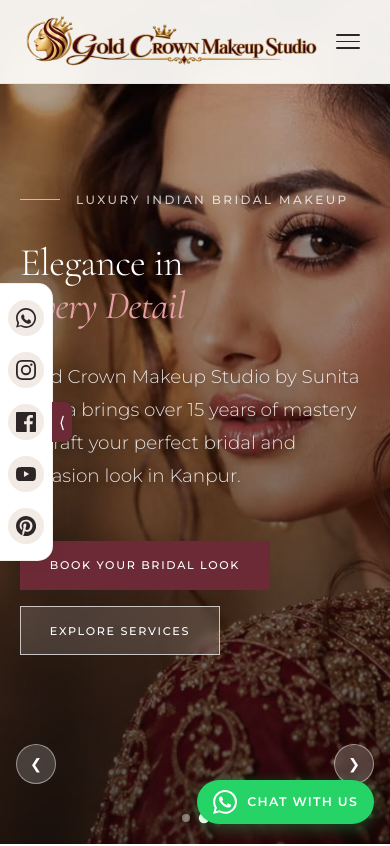
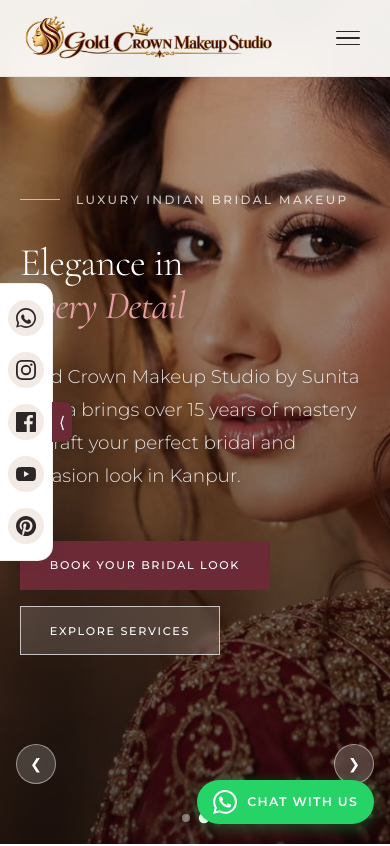
Before and after one commit to Jayvadhvani/Makeup, a React (Vite) app: page / in a window 390 px wide. Shown: the top 846 px of the page. Built offline with nearby package versions, Linux system fonts and the light colour scheme.

Commit message:
Forced logo link to strictly be 80% on mobile and aligned to the left edge

```diff
--- a/src/index.css
+++ b/src/index.css
@@ -724,14 +724,20 @@ img, svg {
     }
     .menu-btn    { display: flex; }
 
-    /* Logo — 80% of header on mobile */
+    /* Logo — Strictly 80% of header on mobile */
     .logo-link {
-        flex: 1;
+        flex: 0 0 80%;
+        width: 80%;
+        display: flex;
+        align-items: center;
+        justify-content: flex-start;
     }
     .logo-img {
         width: 100%;
-        max-width: 100%;
         height: auto;
+        max-height: 60px;
+        object-fit: contain;
+        object-position: left center;
     }
 
     /* Header padding */
@@ -799,9 +805,7 @@ img, svg {
 /* ─── Small mobile (max 480px) ───────────────── */
 @media (max-width: 480px) {
     .logo-img {
-        width: 100%;
-        max-width: 100%;
-        height: auto;
+        max-height: 50px;
     }
 
     .heading-display { font-size: clamp(2.4rem, 10vw, 3.5rem); }
```
